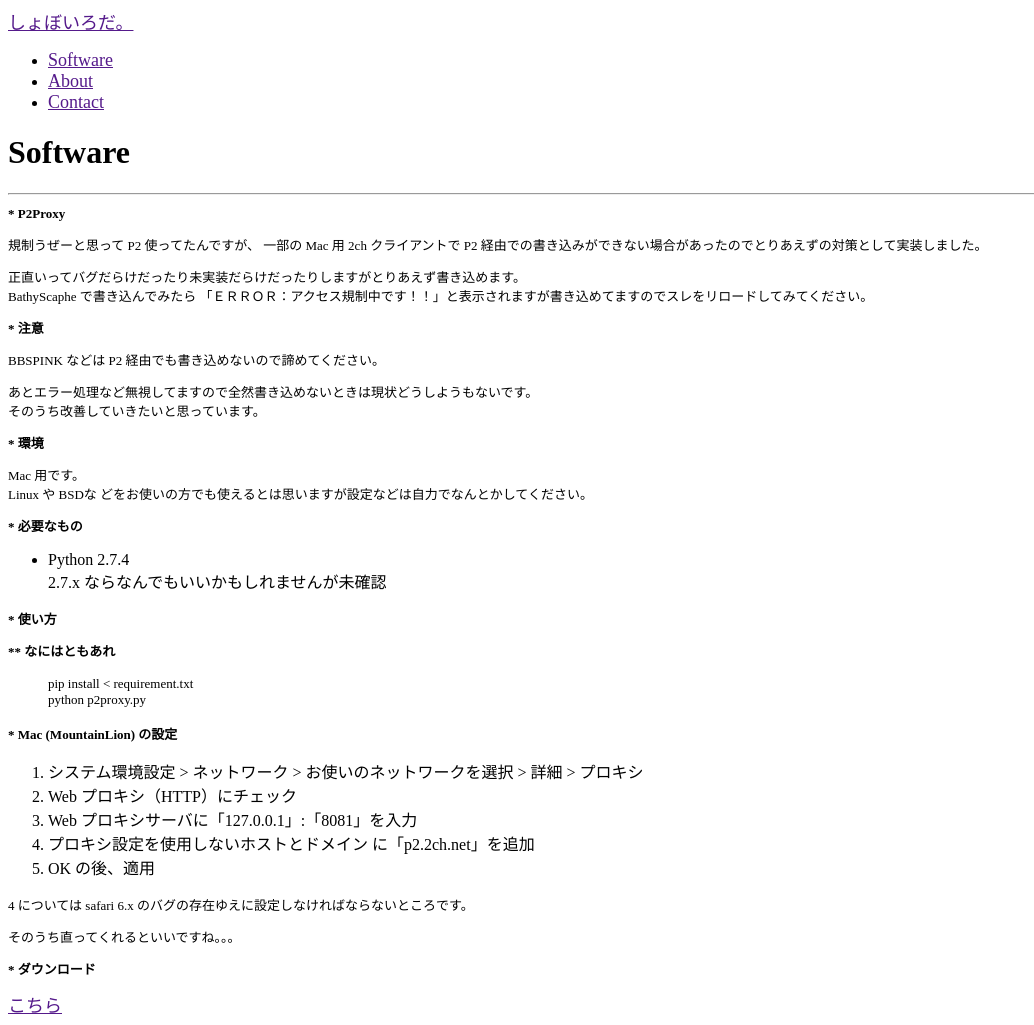
After one commit to malanjp/imgbbs, a Python web app: template contents/templates/software.mako in a window 1280 px wide. The commit adds this page. Shown: the whole page, without its empty margins (0-1034 px from the left). Run offline with Mako, Linux system fonts and the light colour scheme; the template is opened without the code that fills it, so the values that code supplies are empty; some libraries are stand-ins or nearby versions.

Commit message:
Softwareページ追加。p2proxyをDL可能に。

```diff
--- a/contents/templates/layout.mako
+++ b/contents/templates/layout.mako
@@ -35,6 +35,7 @@
           <div class="container">
             <a class="brand" href="${path_for('list')}">しょぼいろだ。</a>
             <ul class="nav nav-pills pull-right">
+              <li><a href="${path_for('software')}">Software</a></li>
               <li><a href="${path_for('about')}">About</a></li>
               <li><a href="${path_for('contact')}">Contact</a></li>
             </ul>
--- /dev/null
+++ b/contents/templates/software.mako
@@ -0,0 +1,72 @@
+<%inherit file="layout.mako"/>
+
+<%def name="sidebar()">
+</%def>
+
+<%def name="body()">
+<style>
+p, h2, h3 {
+    font-size:small;
+}
+a {
+    font-size:large;
+}
+</style>
+
+<div class='span4'></div>
+<div class='span4'>
+<h1>Software</h1>
+<hr>
+<h2>* P2Proxy</h2>
+
+<p>規制うぜーと思って P2 使ってたんですが、
+一部の Mac 用 2ch クライアントで P2 経由での書き込みができない場合があったのでとりあえずの対策として実装しました。</p>
+
+<p>正直いってバグだらけだったり未実装だらけだったりしますがとりあえず書き込めます。<br/>
+BathyScaphe で書き込んでみたら 「ＥＲＲＯＲ：アクセス規制中です！！」と表示されますが書き込めてますのでスレをリロードしてみてください。</p>
+
+<h2>* 注意</h2>
+
+<p>BBSPINK などは P2 経由でも書き込めないので諦めてください。</p>
+
+<p>あとエラー処理など無視してますので全然書き込めないときは現状どうしようもないです。<br/>
+そのうち改善していきたいと思っています。</p>
+
+<h2>* 環境</h2>
+
+<p>Mac 用です。<br/>
+Linux や BSDな どをお使いの方でも使えるとは思いますが設定などは自力でなんとかしてください。</p>
+
+<h2>* 必要なもの</h2>
+
+<ul>
+<li>Python 2.7.4<br/>
+2.7.x ならなんでもいいかもしれませんが未確認</li>
+</ul>
+
+
+<h2>* 使い方</h2>
+
+<h3>** なにはともあれ</h3>
+
+<blockquote><p>pip install &lt; requirement.txt<br/>
+python p2proxy.py</p></blockquote>
+
+<h3>* Mac (MountainLion) の設定</h3>
+
+<ol>
+<li>システム環境設定 > ネットワーク > お使いのネットワークを選択 > 詳細 > プロキシ</li>
+<li>Web プロキシ（HTTP）にチェック</li>
+<li>Web プロキシサーバに「127.0.0.1」:「8081」を入力</li>
+<li>プロキシ設定を使用しないホストとドメイン に「p2.2ch.net」を追加</li>
+<li>OK の後、適用</li>
+</ol>
+
+<p>4 については safari 6.x のバグの存在ゆえに設定しなければならないところです。</p>
+<p>そのうち直ってくれるといいですね。。。</p>
+
+<h3>* ダウンロード</h3>
+<a href="${path_for('static', path='p2proxy-0.1.zip')}">こちら</a>
+</div>
+<div class='span4'></div>
+</%def>
--- a/urls.py
+++ b/urls.py
@@ -1,6 +1,6 @@
 from wheezy.routing import url
 from wheezy.web.handlers import file_handler
-from views.views import ListHandler, DetailHandler, DeleteHandler, AboutHandler, ContactHandler
+from views.views import ListHandler, DetailHandler, DeleteHandler, SoftwareHandler, AboutHandler, ContactHandler
 
 all_urls = [
     url('', ListHandler, name='list'),
@@ -9,6 +9,7 @@ all_urls = [
     url('reply/{id}', DetailHandler, name='reply'),
     url('delete/{id}', DeleteHandler, name='delete'),
     url('delete/reply/{id}', DeleteHandler, name='delete_reply'),
+    url('software', SoftwareHandler, name='software'),
     url('about', AboutHandler, name='about'),
     url('contact', ContactHandler, name='contact'),
     url('img/{path:any}', file_handler(root='contents/static/upload/'), name='img'),
```
Also changed, not shown: views/views.py (+8 -0 lines), 1 other file.
